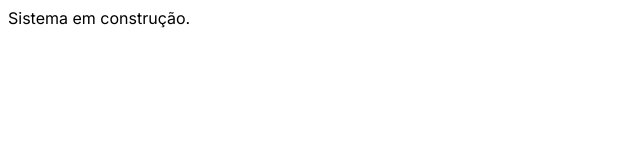
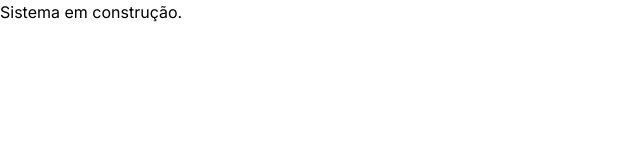
Before and after one commit to andreas96sousa/acme, a Next.js app: page / in a window 1280 px wide. Shown: the top 160 px of the page, without its empty margins (0-640 px from the left). Built offline with nearby package versions, Linux system fonts and the light colour scheme; a web font is replaced by a local one.

Commit message:
chore: configurar framework css

```diff
--- /dev/null
+++ b/postcss.config.js
@@ -0,0 +1,6 @@
+module.exports = {
+  plugins: {
+    tailwindcss: {},
+    autoprefixer: {},
+  },
+}
--- a/src/app/globals.css
+++ b/src/app/globals.css
@@ -0,0 +1,3 @@
+@tailwind base;
+@tailwind components;
+@tailwind utilities;
--- /dev/null
+++ b/tailwind.config.ts
@@ -0,0 +1,14 @@
+import type { Config } from 'tailwindcss'
+
+const config: Config = {
+  content: [
+    './src/app/**/*.(.js,.ts,.jsx,.tsx)',
+    './src/components/**/*.(.js,.ts,.jsx,.tsx)'
+  ],
+  theme: {
+    extend: {},
+  },
+  plugins: []
+}
+
+export default config
```
